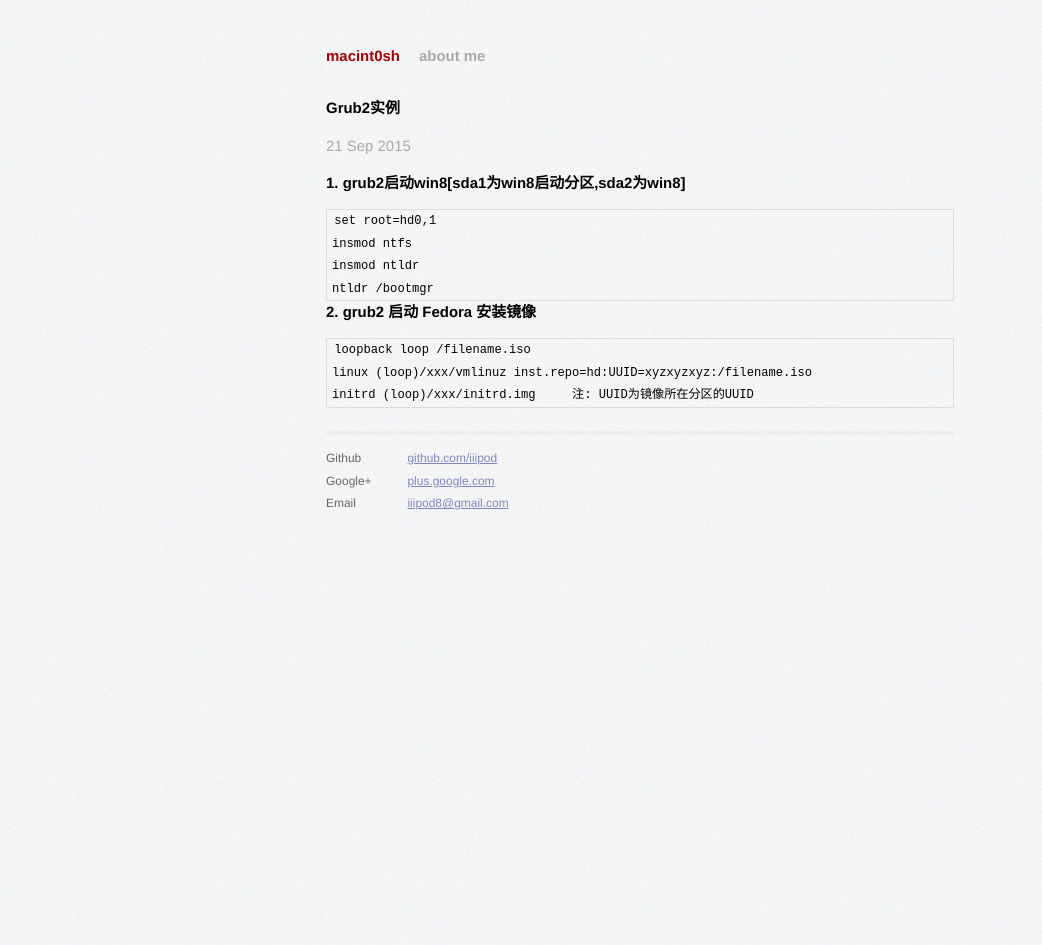
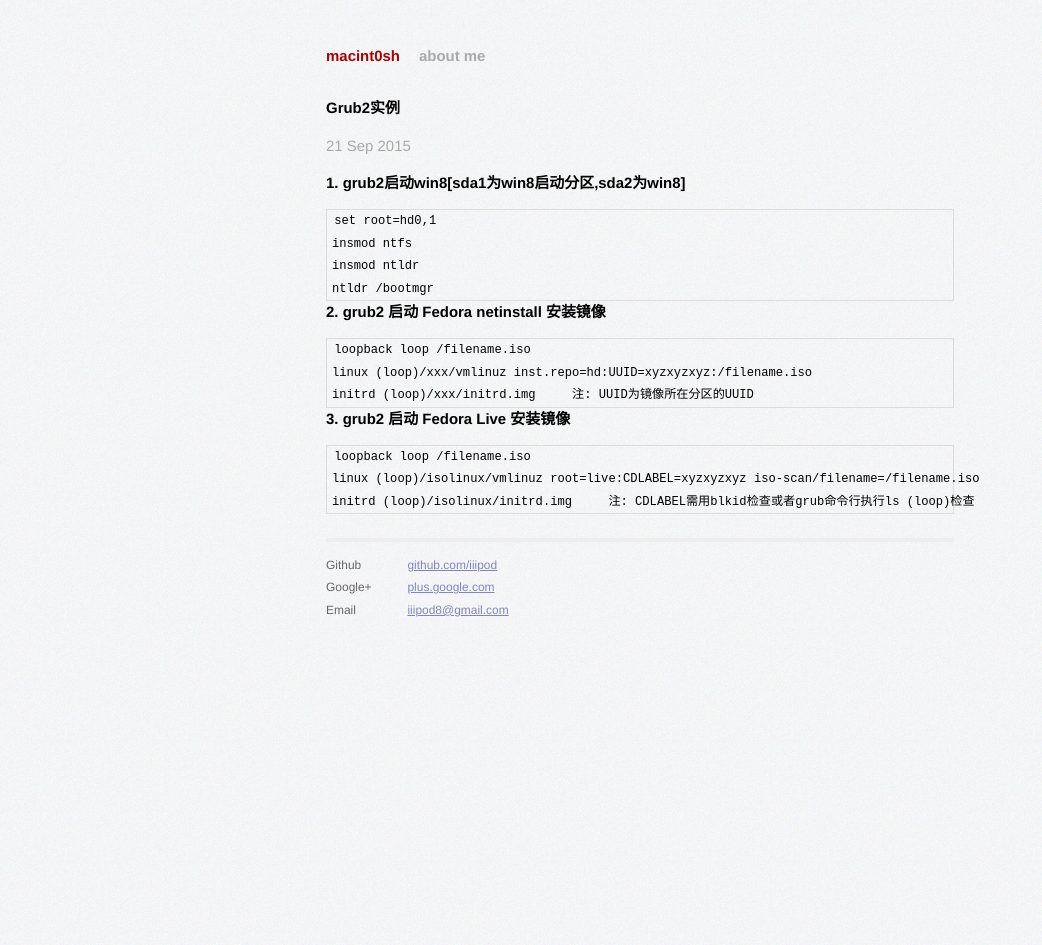
Before and after one commit to iiipod/iiipod.github.com, a Jekyll site: the page built from _posts/2015-09-21-Grub2实例.markdown, in a window 1280 px wide. Shown: the whole page, without its empty margins (0-1042 px from the left). Built offline with Jekyll 4.4.1, drawn with Linux system fonts in a browser that asks for light colours; Markdown is read by kramdown in place of the engine named in the settings.

Commit message:
2018年 11月 06日 星期二 10:52:59 CST

```diff
--- a/_posts/2015-09-21-Grub2实例.markdown
+++ b/_posts/2015-09-21-Grub2实例.markdown
@@ -11,9 +11,16 @@ author:
     insmod ntldr
     ntldr /bootmgr
 
-#2. grub2 启动 Fedora 安装镜像
+#2. grub2 启动 Fedora netinstall 安装镜像
 
     loopback loop /filename.iso
     linux (loop)/xxx/vmlinuz inst.repo=hd:UUID=xyzxyzxyz:/filename.iso
     initrd (loop)/xxx/initrd.img
 注: UUID为镜像所在分区的UUID
+
+#3. grub2 启动 Fedora Live 安装镜像
+
+    loopback loop /filename.iso
+    linux (loop)/isolinux/vmlinuz root=live:CDLABEL=xyzxyzxyz iso-scan/filename=/filename.iso
+    initrd (loop)/isolinux/initrd.img
+注: CDLABEL需用blkid检查或者grub命令行执行ls (loop)检查
```
